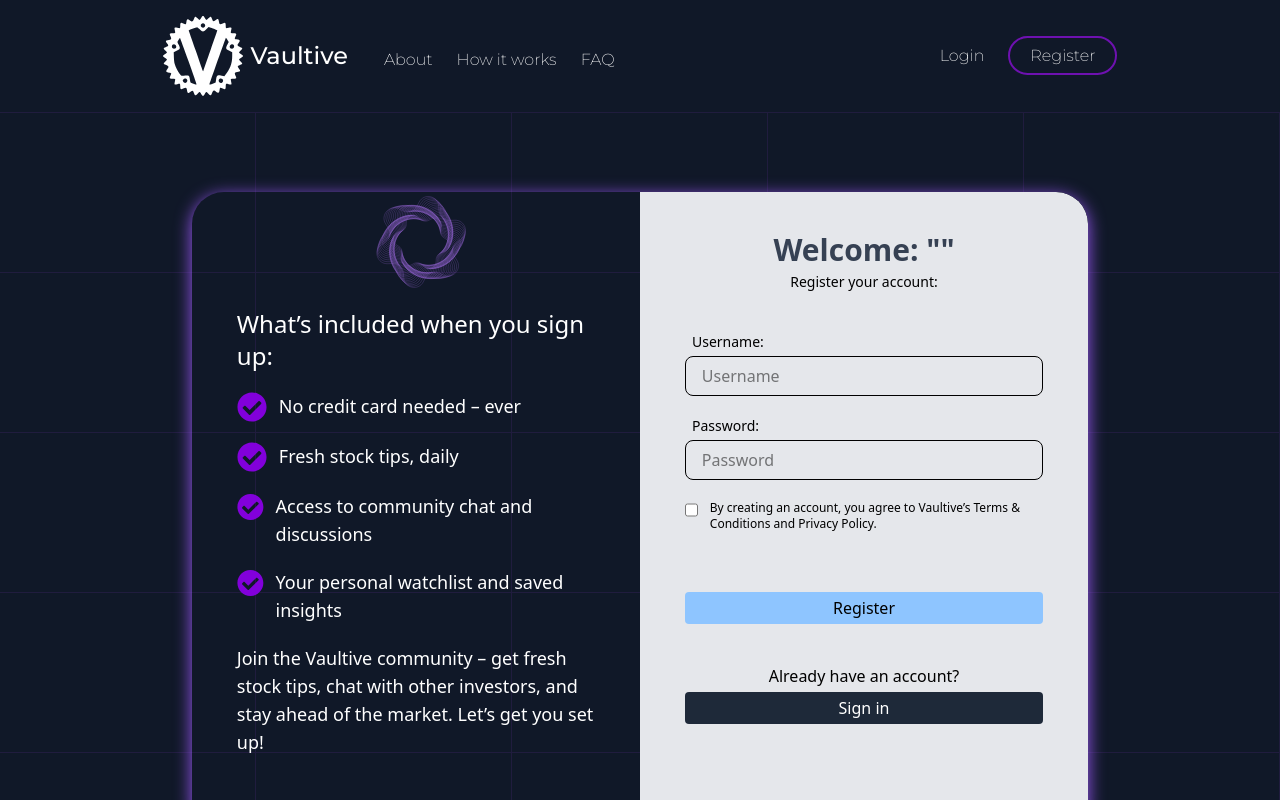
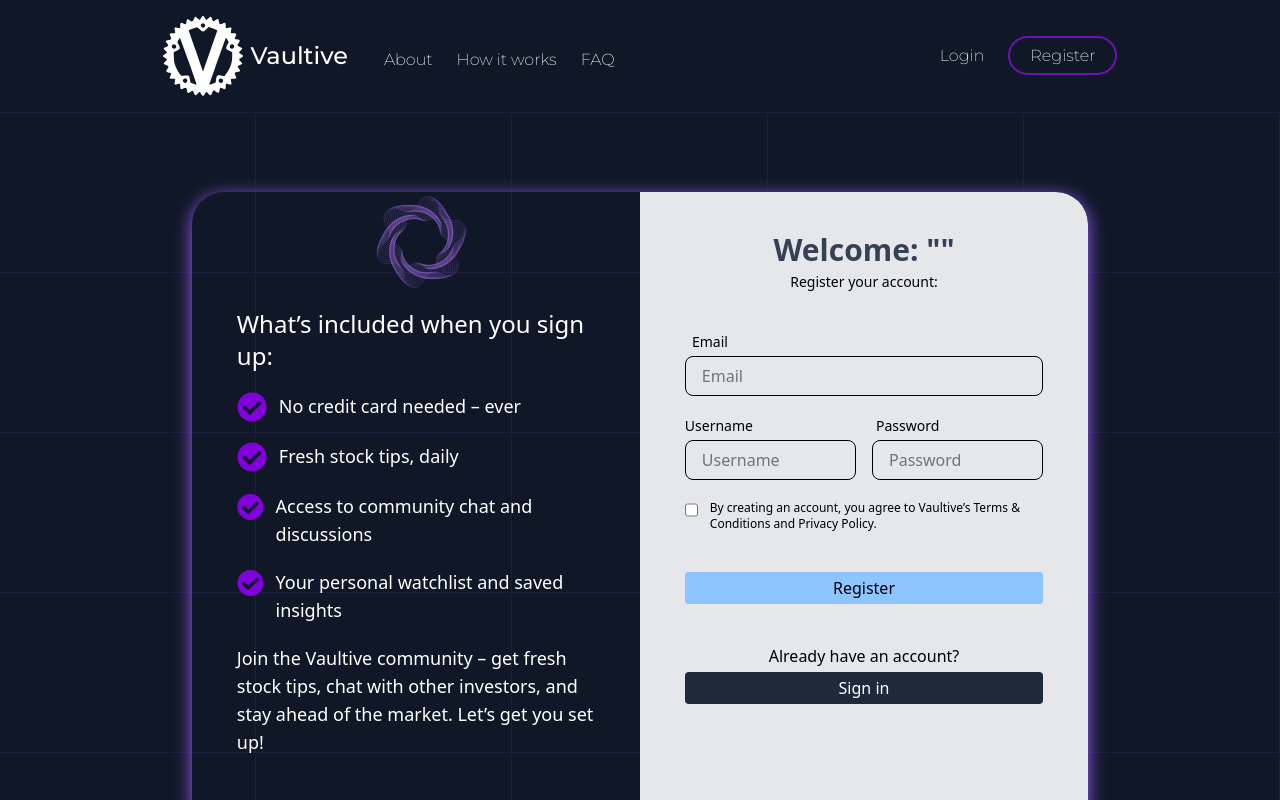
Before and after one commit to Dabdiiusuf/Vaultive, a React (Vite) app in the folder Client/: page /Register in a window 1280 px wide. Built offline with nearby package versions, Linux system fonts and the light colour scheme; no server answers.

Commit message:
worked on register component

```diff
--- a/Client/package.json
+++ b/Client/package.json
@@ -11,6 +11,7 @@
   },
   "dependencies": {
     "@tailwindcss/vite": "^4.1.8",
+    "axios": "^1.10.0",
     "lottie-react": "^2.4.1",
     "react": "^19.1.0",
     "react-dom": "^19.1.0",
--- a/Client/src/Components/Register.jsx
+++ b/Client/src/Components/Register.jsx
@@ -1,15 +1,63 @@
-import { useState, useContext } from "react";
+import { useContext, useEffect } from "react";
 import { AuthContext } from "../Providers/AuthContext";
 import Lottie from "lottie-react";
 import animationData from "../Assets/Animation - 1750006662856 (1).json";
 import { FaCheckCircle } from "react-icons/fa";
 
 const Register = () => {
-  const { username, password, setUsername, setPassword, handleForm } =
-    useContext(AuthContext);
+  const {
+    username,
+    password,
+    email,
+    csrf,
+    setUsername,
+    setPassword,
+    setEmail,
+    setAvatar,
+    setCsrf,
+    setError,
+    setSuccess,
+    handleForm,
+  } = useContext(AuthContext);
 
-  const handleButton = (e) => {
-    console.log("hello");
+  useEffect(() => {
+    fetch("https://chatify-api.up.railway.app/csrf", {
+      method: "PATCH",
+    })
+      .then((res) => res.json())
+      .then((data) => {
+        if (data.csrfToken) {
+          setCsrf(data.csrfToken);
+        } else {
+          throw new Error("Error getting csrf Token");
+        }
+      });
+  }, []);
+
+  const handleSubmit = async (e) => {
+    e.preventDefault();
+
+    try {
+      const result = fetch("https://chatify-api.up.railway.app/auth/register", {
+        method: "POST",
+        headers: {
+          "Content-Type": "application/json",
+        },
+        body: JSON.stringify({ username, password, csrf }),
+      });
+
+      const data = (await result).json();
+
+      if (!res.ok) {
+        throw new Error("Registration failed");
+      }
+      setSuccess("Registered successfully!");
+      setUsername("");
+      setPassword("");
+      setEmail("");
+    } catch (err) {
+      setError("Something went wrong");
+    }
   };
 
   return (
@@ -72,51 +120,69 @@ const Register = () => {
             </h1>
             <p className="text-sm">Register your account:</p>
           </div>
-          <div className="w-full flex flex-col items-center mt-10 gap-5">
-            <div className="relative flex flex-col w-full items-center">
-              <label className="absolute left-13 text-sm" htmlFor="username">
-                Username:
+          <form
+            onSubmit={handleSubmit}
+            className="flex flex-col justify-center items-center"
+          >
+            <div className="relative flex flex-col w-full items-center mt-10">
+              <label className="absolute left-13 text-sm" htmlFor="email">
+                Email
+              </label>
+              <input
+                type="email"
+                autoComplete="off"
+                placeholder="Email"
+                className="w-[80%] h-[40px] mt-6  p-4 border-1 rounded-lg focus:outline-none focus:border-none focus:ring-2 focus:ring-blue-500"
+                value={email}
+                onChange={(e) => {
+                  setEmail(e.target.value);
+                }}
+              />
+            </div>
+            <div className="w-[80%] flex mt-5 justify-between gap-4">
+              <div className="relative flex flex-col w-2/3">
+                <label className="absolute left-0 text-sm" htmlFor="username">
+                  Username
                 </label>
                 <input
                   type="text"
                   placeholder="Username"
-                className="w-[80%] h-[40px] mt-6 p-4 border-1 rounded-lg focus:outline-none focus:border-none focus:ring-2 focus:ring-blue-500"
+                  className="w-full h-[40px] mt-6 p-4 border-1 rounded-lg focus:outline-none focus:border-none focus:ring-2 focus:ring-blue-500"
                   value={username}
                   onChange={(e) => {
                     setUsername(e.target.value);
                   }}
                 />
               </div>
-            <div className="relative flex flex-col w-full items-center">
-              <label className="absolute left-13 text-sm" htmlFor="password">
-                Password:
+              <div className="relative flex flex-col w-2/3 items-center">
+                <label className="absolute left-1 text-sm" htmlFor="password">
+                  Password
                 </label>
                 <input
                   type="password"
                   autoComplete="off"
                   placeholder="Password"
-                className="w-[80%] h-[40px] mt-6  p-4 border-1 rounded-lg focus:outline-none focus:border-none focus:ring-2 focus:ring-blue-500"
+                  className="w-full h-[40px] mt-6  p-4 border-1 rounded-lg focus:outline-none focus:border-none focus:ring-2 focus:ring-blue-500"
                   value={password}
                   onChange={(e) => {
                     setPassword(e.target.value);
                   }}
                 />
               </div>
-            <div className="w-[80%] flex gap-3 justify-start">
+            </div>
+            <div className="w-[80%] flex gap-3 mt-5 justify-start">
               <input type="checkbox" className="mb-3" />
               <p className=" text-xs">
                 By creating an account, you agree to Vaultive’s Terms &
                 Conditions and Privacy Policy.
               </p>
             </div>
-          </div>
-          <div className="flex flex-col items-center h-full mt-15">
-            <button
-              onClick={handleButton}
-              className="px-4 py-1 w-[80%] rounded-sm bg-blue-300 hover:cursor-pointer hover:scale-105 hover:bg-blue-800 hover:text-white duration-300"
-            >
+            <button className="px-4 py-1 w-[80%] mt-10 rounded-sm bg-blue-300 hover:cursor-pointer hover:scale-105 hover:bg-blue-800 hover:text-white duration-300">
               Register
             </button>
+          </form>
+
+          <div className="flex flex-col items-center h-full">
             <div className="w-full flex flex-col items-center mt-10 gap-1">
               <p>Already have an account?</p>
               <button
--- a/Client/src/Pages/NotFound.jsx
+++ b/Client/src/Pages/NotFound.jsx
@@ -2,7 +2,19 @@ import React from "react";
 
 const NotFound = () => {
   return (
-    <div className="w-screen h-screen bg-gray-800 flex justify-center items-center"></div>
+    <div className="w-full min-h-screen bg-gray-900">
+      <div className="relative flex flex-col justify-center items-center min-h-screen">
+        <div className="absolute inset-0 z-0 grid grid-cols-5 grid-rows-5">
+          {Array.from({ length: 25 }).map((_, i) => (
+            <div
+              key={i}
+              className="border-r border-t border-purple-500 opacity-10"
+            ></div>
+          ))}
+        </div>
+        <h1 className="text-white text-6xl">404 - NOT FOUND</h1>
+      </div>
+    </div>
   );
 };
 
--- a/Client/src/Providers/AuthContext.jsx
+++ b/Client/src/Providers/AuthContext.jsx
@@ -1,12 +1,16 @@
-import { createContext, useState } from "react";
+import { createContext, useState, useEffect } from "react";
 
 const AuthContext = createContext(undefined);
 
 const AuthContextProvider = ({ children }) => {
   const [username, setUsername] = useState("");
   const [password, setPassword] = useState("");
+  const [email, setEmail] = useState("");
+  const [avatar, setAvatar] = useState("");
+  const [csrf, setCsrf] = useState("");
   const [response, setResponse] = useState("");
   const [error, setError] = useState("");
+  const [success, setSuccess] = useState("");
   const [isActive, setIsActive] = useState(false);
   const [isFirstOpen, setIsFirstOpen] = useState(false);
   const [isSecondOpen, setIsSecondOpen] = useState(false);
@@ -25,8 +29,12 @@ const AuthContextProvider = ({ children }) => {
       value={{
         username,
         password,
+        email,
+        avatar,
         response,
         error,
+        success,
+        csrf,
         isActive,
         isFirstOpen,
         isSecondOpen,
@@ -36,8 +44,12 @@ const AuthContextProvider = ({ children }) => {
         handleForm,
         setUsername,
         setPassword,
+        setEmail,
+        setAvatar,
         setResponse,
         setError,
+        setSuccess,
+        setCsrf,
         setIsActive,
         setIsFirstOpen,
         setIsSecondOpen,
```
Also changed, not shown: 1 other file (tests, documents, lock files or other folders). Lines whose indentation alone changed are shown as unchanged.
